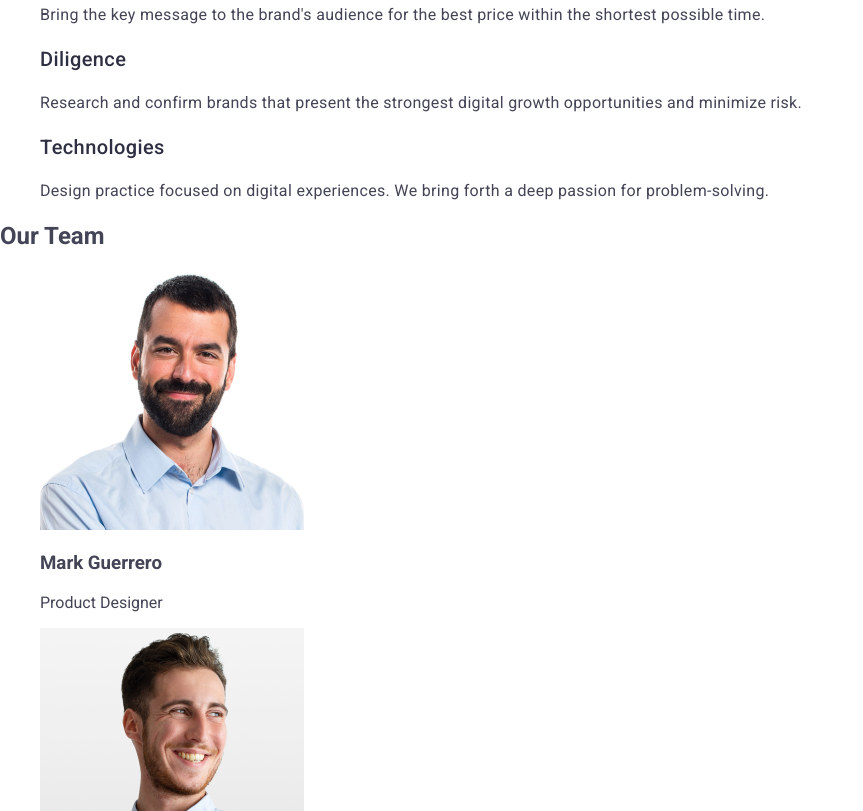
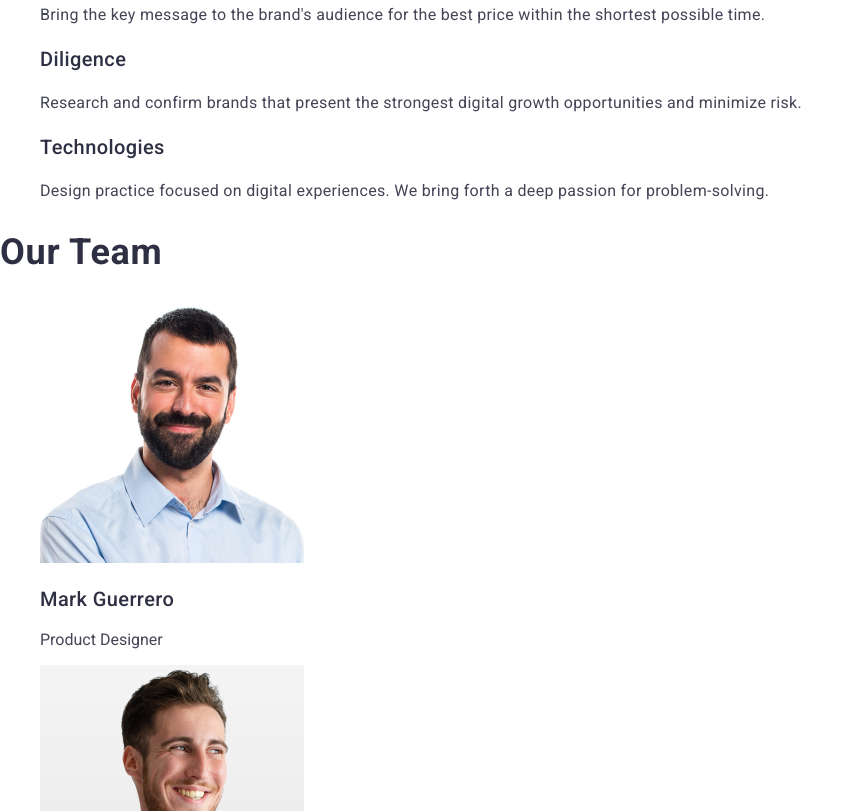
Before and after one commit to Raffaello-creator/goit-markup-hw-02, a plain HTML site: page index.html in a window 1280 px wide. Shown: the part 585-1396 px from the top of the page, without its empty margins (0-863 px from the left). Drawn offline with nearby package versions, Linux system fonts and the light colour scheme.

Commit message:
making edits

```diff
--- a/index.html
+++ b/index.html
@@ -87,7 +87,7 @@
         </ul>
       </section>
       <section>
-        <h2>Our Team</h2>
+        <h2 class="stl_h2">Our Team</h2>
         <ul>
           <li>
             <img
@@ -96,7 +96,7 @@
               width="264"
               height="260"
             />
-            <h3>Mark Guerrero</h3>
+            <h3 class="stl_h3">Mark Guerrero</h3>
             <p>Product Designer</p>
           </li>
           <li>
```
